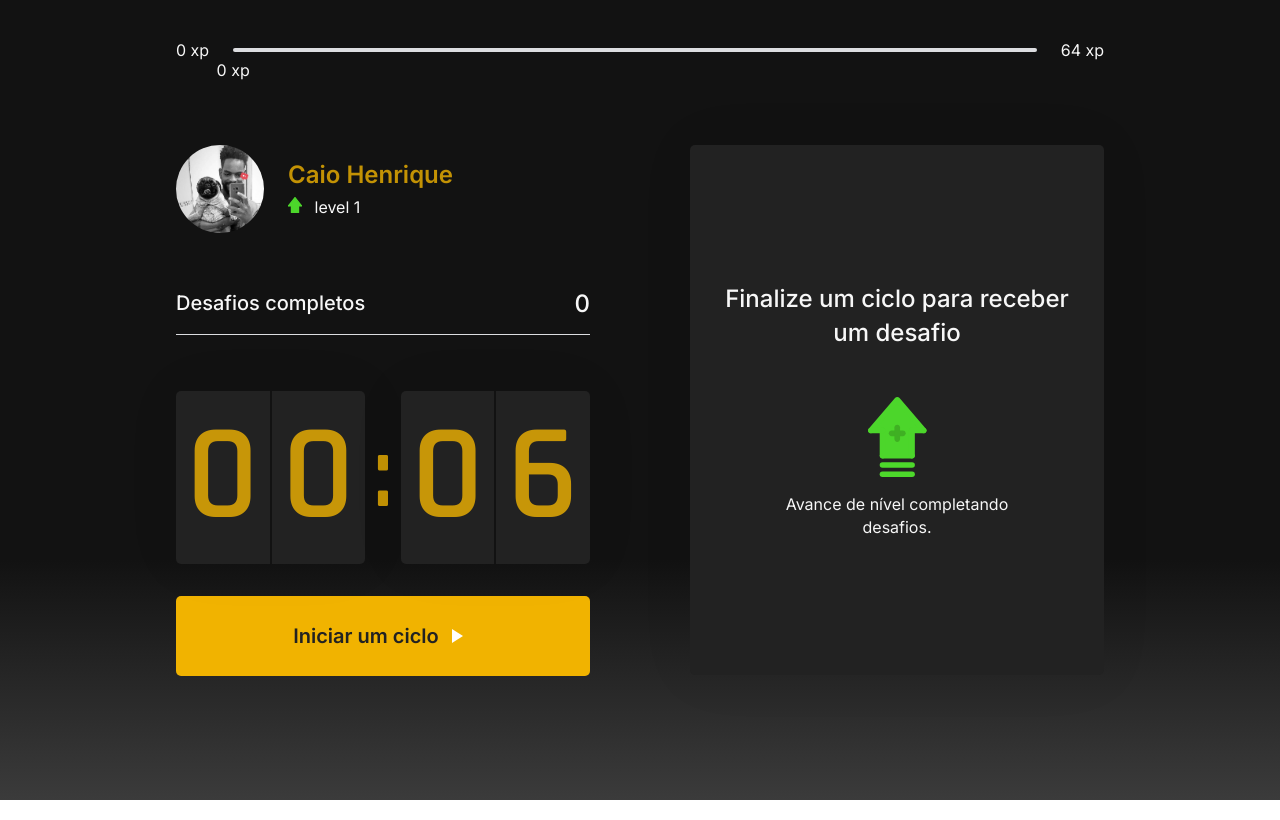
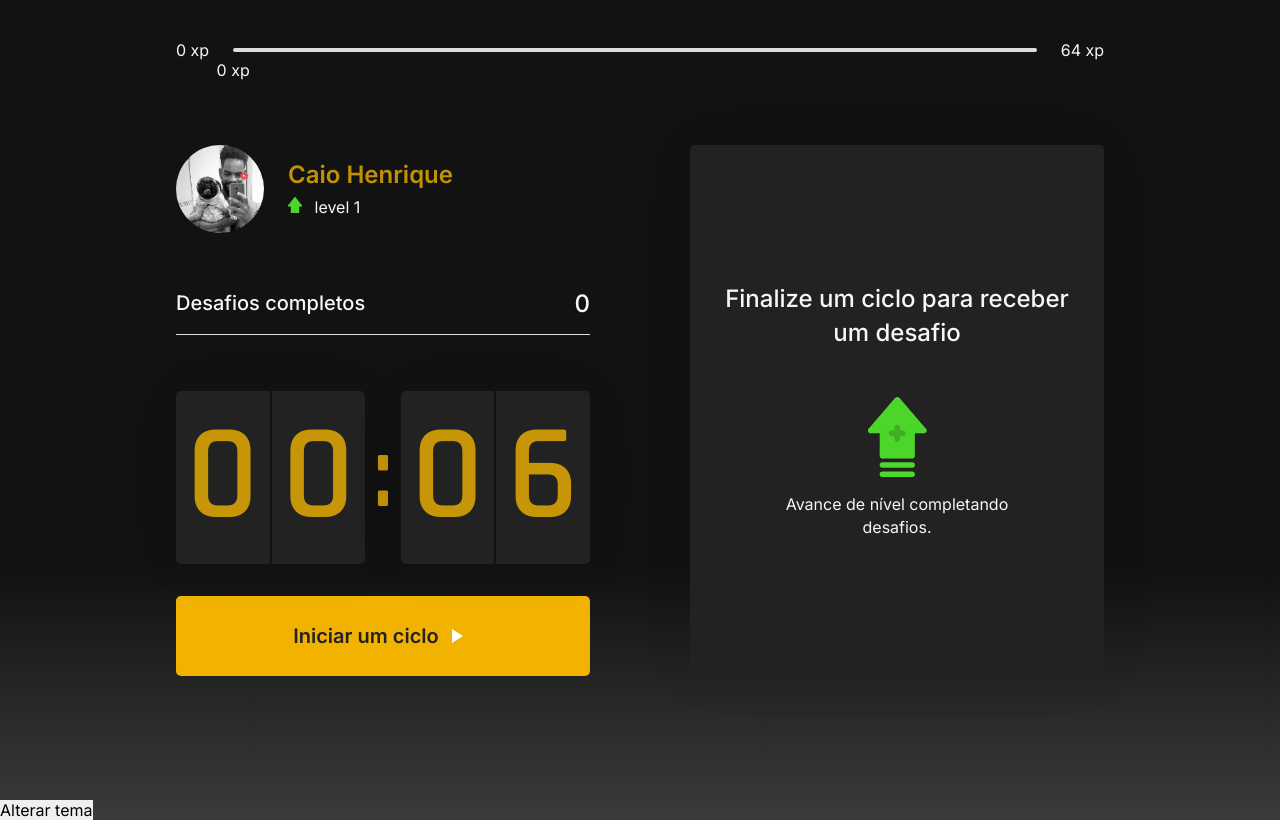
Before and after one commit to caiohenrique-developer/moveit-web, a Next.js app: page / in a window 1280 px wide. Built offline with nearby package versions, Linux system fonts and the light colour scheme.

Commit message:
:chart_with_upwards_trend: [ WIP ]: Add handle theme mode with success

```diff
--- a/src/pages/_app.tsx
+++ b/src/pages/_app.tsx
@@ -1,11 +1,23 @@
-import GlobalStyle from '../styles/globals'
+import { useState } from 'react';
+import GlobalStyle, { themeMode } from '../styles/globals'
+import { ThemeProvider } from 'styled-components'
 
 function MyApp({ Component, pageProps }) {
+  const [theme, setTheme] = useState('dark');
+
+  const handleThemeModeToggle = () => { theme === 'dark' ? setTheme('light') : setTheme('dark'); }
 
   return (
     <>
-      <Component {...pageProps} />
-      <GlobalStyle />
+      <ThemeProvider theme={ theme === 'dark' ? themeMode.dark : themeMode.light }>
+        <Component {...pageProps} />
+
+        <button
+          onClick={handleThemeModeToggle}
+        >Alterar tema</button>
+
+        <GlobalStyle />
+      </ThemeProvider>
     </>
   )
 }
--- a/src/styles/globals.ts
+++ b/src/styles/globals.ts
@@ -1,54 +1,69 @@
 import { createGlobalStyle } from 'styled-components'
+
+export const themeMode = {
+    /* Dark mode (Default) */
+    dark: {
+        background:'linear-gradient(180deg, rgba(18,18,18,1) 0%, rgba(18,18,18,1) 70%, rgba(59,59,59,1) 100%)',
+        text:'#f7f7f7',
+        white:'#222222',
+        grayLine:'#dcdde0',
+        textHighlight:'#b3b9ff',
+        title:'#ffbe00bf',
+        red:'#e83f5b',
+        green:'#4cd62b',
+        blue:'#f1b300',
+        blueDark:'#4953b8',
+        blueTwitter:'#2aa9e0',
+        border:'#121212',
+    },
+    /* Light mode */
+    light: {
+        background:'#f2f3f5',
+        text:'#666',
+        white:'#fff',
+        grayLine:'#dcdde0',
+        textHighlight:'#b3b9ff',
+        title:'#2e384d',
+        red:'#e83f5b',
+        green:'#4cd62b',
+        blue:'#5965e0',
+        blueDark:'#4953b8',
+        blueTwitter:'#2aa9e0',
+        border:'#f0f1f3'
+    }
+}
 
 export default createGlobalStyle`
     * {
         margin: 0;
         padding: 0;
+        border: 0;
         box-sizing: border-box;
         outline: none;
     }
 
-    /* Dark mode (Default) */
+    /* Root variables */
     :root {
-        --white:#222222;
-        /* --background:#121212; */
-        --background:linear-gradient(180deg, rgba(18,18,18,1) 0%, rgba(18,18,18,1) 70%, rgba(59,59,59,1) 100%);
-        --gray-line:#dcdde0;
-        --text:#f7f7f7;
-        --text-highlight:#b3b9ff;
-        --title:#ffbe00bf;
-        --red:#e83f5b;
-        --green:#4cd62b;
-        --blue:#f1b300;
-        --blue-dark:#4953b8;
-        --blue-twitter:#2aa9e0;
-        --border:#121212;
+        --background: ${({ theme }) => theme.background};
+        --text: ${({ theme }) => theme.text};
+        --white: ${({ theme }) => theme.white};
+        --gray-line: ${({ theme }) => theme.grayLine};
+        --text-highlight: ${({ theme }) => theme.textHighlight};
+        --title: ${({ theme }) => theme.title};
+        --red: ${({ theme }) => theme.red};
+        --green: ${({ theme }) => theme.green};
+        --blue: ${({ theme }) => theme.blue};
+        --blue-dark: ${({ theme }) => theme.dark};
+        --blue-twitter: ${({ theme }) => theme.twitter};
+        --border: ${({ theme }) => theme.border};
     }
 
     body {
-        /* Light mode */
-        &.light-mode {
-            --white:#fff;
-            --background:#f2f3f5;
-            --gray-line:#dcdde0;
-            --text:#666;
-            --text-highlight:#b3b9ff;
-            --title:#2e384d;
-            --red:#e83f5b;
-            --green:#4cd62b;
-            --blue:#5965e0;
-            --blue-dark:#4953b8;
-            --blue-twitter:#2aa9e0;
-            --border:#f0f1f3;
-        }
-
         background: var(--background);
         color: var(--text);
     }
 
-    body, input, textarea, button {
-        font: 400 16px 'Inter', sans-serif;
-    }
+    body, input, textarea, button { font: 400 16px 'Inter', sans-serif; }
 
     button { cursor: pointer; }
 
@@ -63,25 +78,17 @@ export default createGlobalStyle`
     @media(max-width: 720px) { html { font-size: 87.5%; } }
 
     /* Extra small devices (phones, 600px and down) */
-    @media only screen and (max-width: 600px) {
-        body {  }
-    }
+    @media only screen and (max-width: 600px) { body {} }
 
     /* Small devices (portrait tablets and large phones, 600px and up) */
-    @media only screen and (min-width: 600px) and (max-width: 991px) {
-        body {  }
-    }
+    @media only screen and (min-width: 600px) and (max-width: 991px) { body {} }
 
     /* Medium devices (landscape tablets, 768px and up) */
     // @media only screen and (min-width: 768px) {}
 
     /* Large devices (laptops/desktops, 992px and up) */
-    @media only screen and (min-width: 992px) {
-        body {  }
-    }
+    @media only screen and (min-width: 992px) { body {} }
 
     /* Extra large devices (large laptops and desktops, 1200px and up) */
-    @media only screen and (min-width: 1200px) {
-        body {  }
-    }
+    @media only screen and (min-width: 1200px) { body {} }
 `
```
